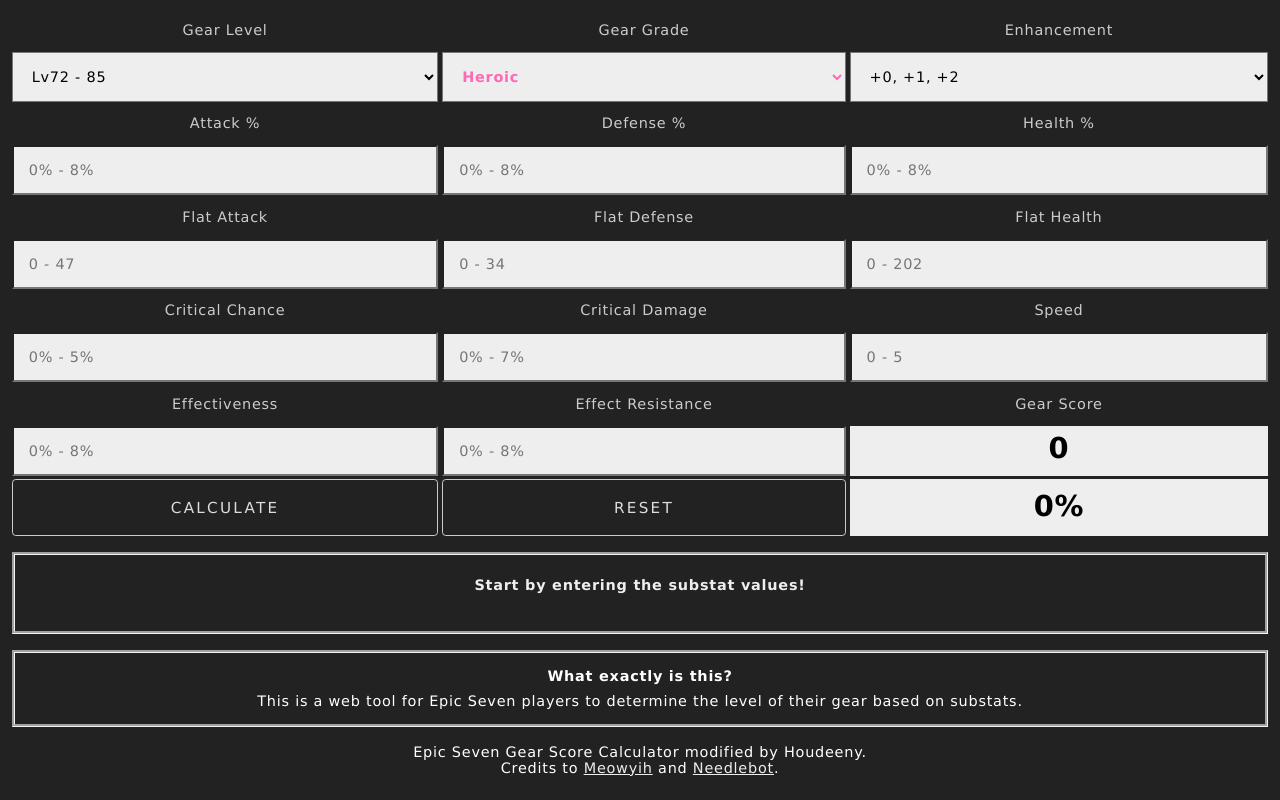
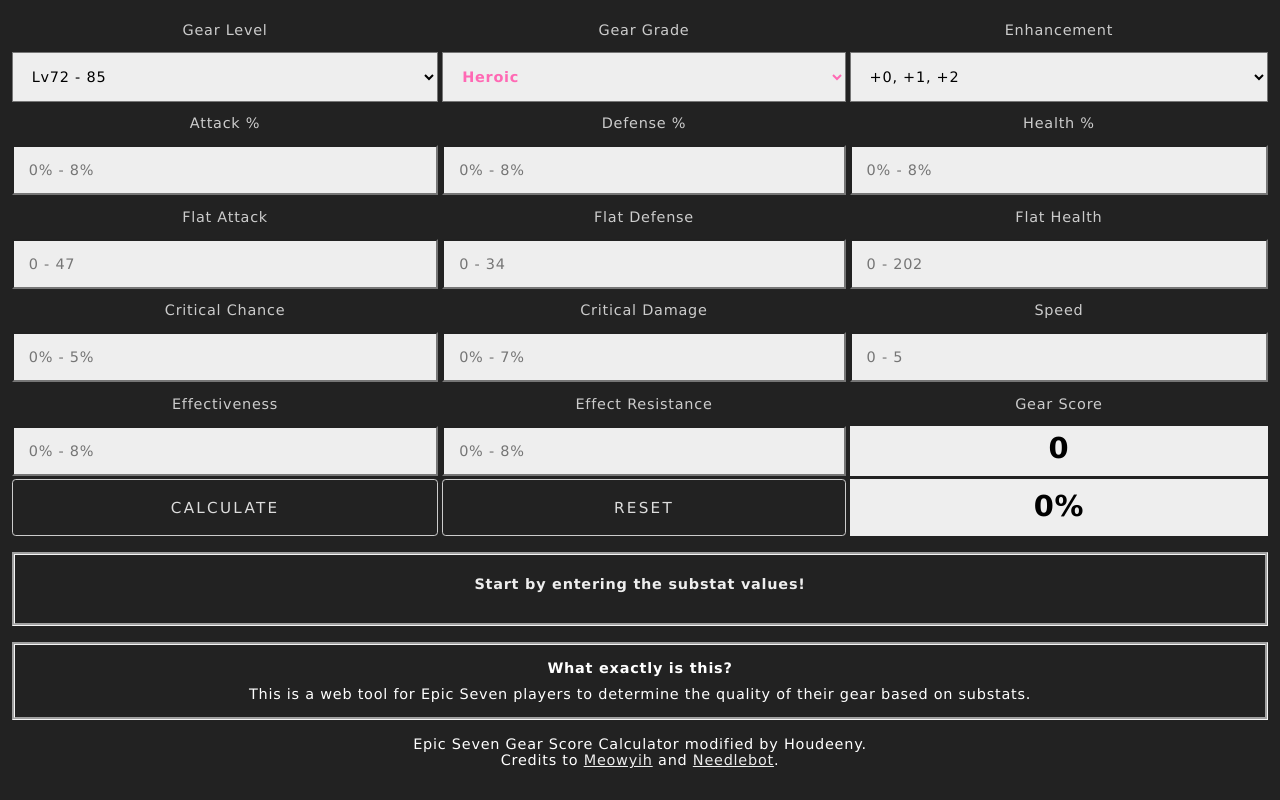
Before and after one commit to Houdeeny/e7gear, a plain HTML site: page index.html in a window 1280 px wide. Drawn offline with Linux system fonts and the light colour scheme.

Commit message:
Add files via upload

```diff
--- a/gear.css
+++ b/gear.css
@@ -3,6 +3,8 @@
   grid-template-columns: minmax();
   grid-gap: 1mm;
   padding: 1mm;
+  margin-left: auto;
+  margin-right: auto;
 }
 
 input[type=number],
@@ -41,6 +43,10 @@ select {
   color: #eee;
   padding: 5px;
   margin-top: 1%;
+}
+.grid-error h1 {
+  text-align: center;
+  padding-top: 6px;
 }
 
 .grid-info {
--- a/gear.js
+++ b/gear.js
@@ -366,7 +366,6 @@ function reset() {
 	document.getElementById("score").innerHTML = "0";
 	document.getElementById("score-percentage").innerHTML = "0%";
 	document.getElementById("score-percentage").style = "background-color:#eee";
-	document.getElementById("errmsg").style = "padding-top:1%; text-align:center";
 	err("<h1>Start by entering the substat values!</h1>");
 }
 
--- a/index.html
+++ b/index.html
@@ -2,7 +2,7 @@
 <html>
   <head>
     <meta charset="utf-8">
-    <meta name="viewport" content="width=device-width, initial-scale=1, maximum-scale=1, user-scalable=0" />
+    <meta name="viewport" content="width=device-width, initial-scale=1" />
     <meta name="keyword" content="E7, gearscore, calculator, epicseven, houdeeny" />
     <meta property="og:url" content="https://houdeeny.github.io/e7gear" />
     <meta property="og:type" content="website" />
@@ -76,7 +76,7 @@
       <div class="grid-error" id="errmsg"></div>
       <span class="grid-info">
         <h1>What exactly is this?</h1>
-        This is a web tool for Epic Seven players to determine the level of their gear based on substats.
+        This is a web tool for Epic Seven players to determine the quality of their gear based on substats.
       </span>
     </div>
     <span class="credits">
```
